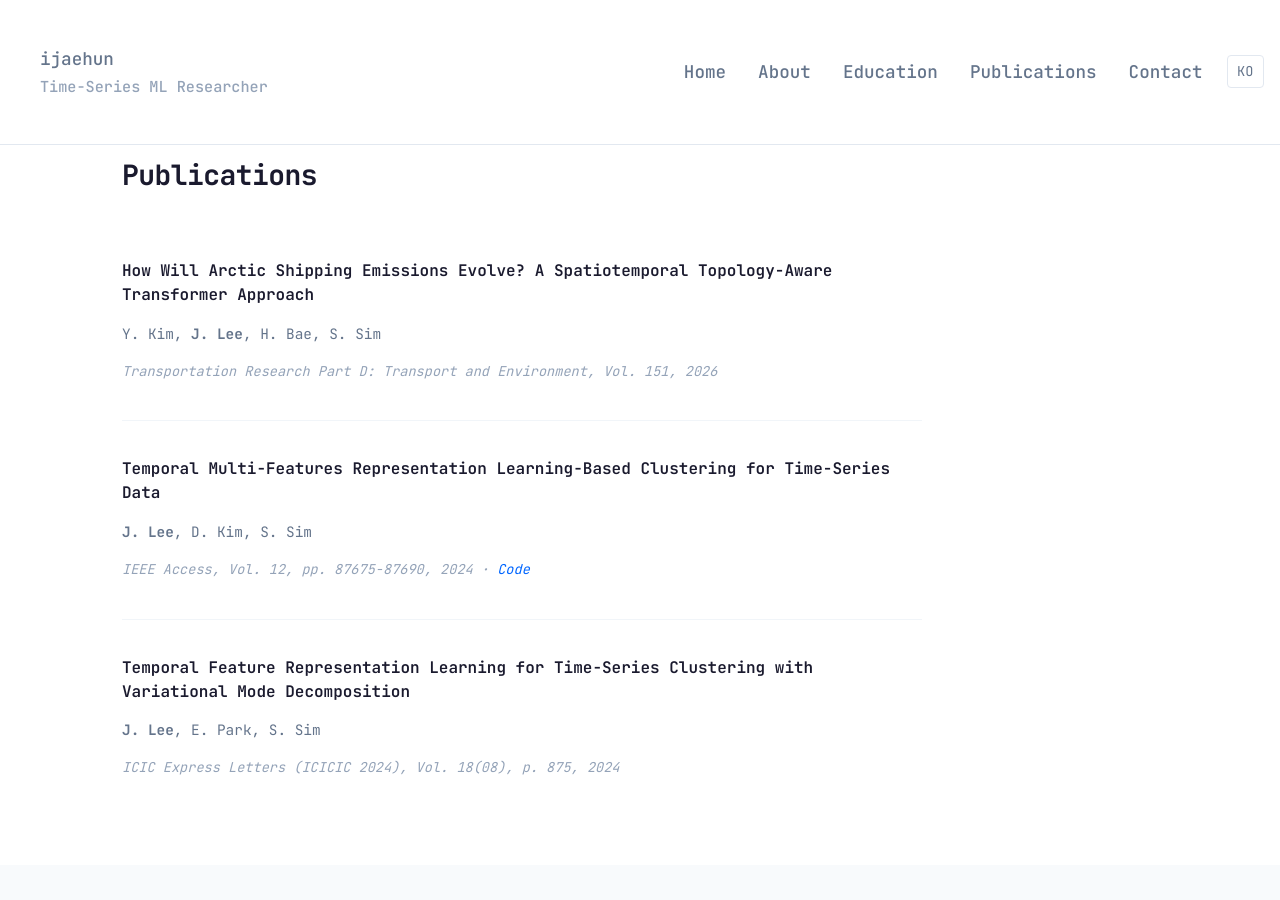
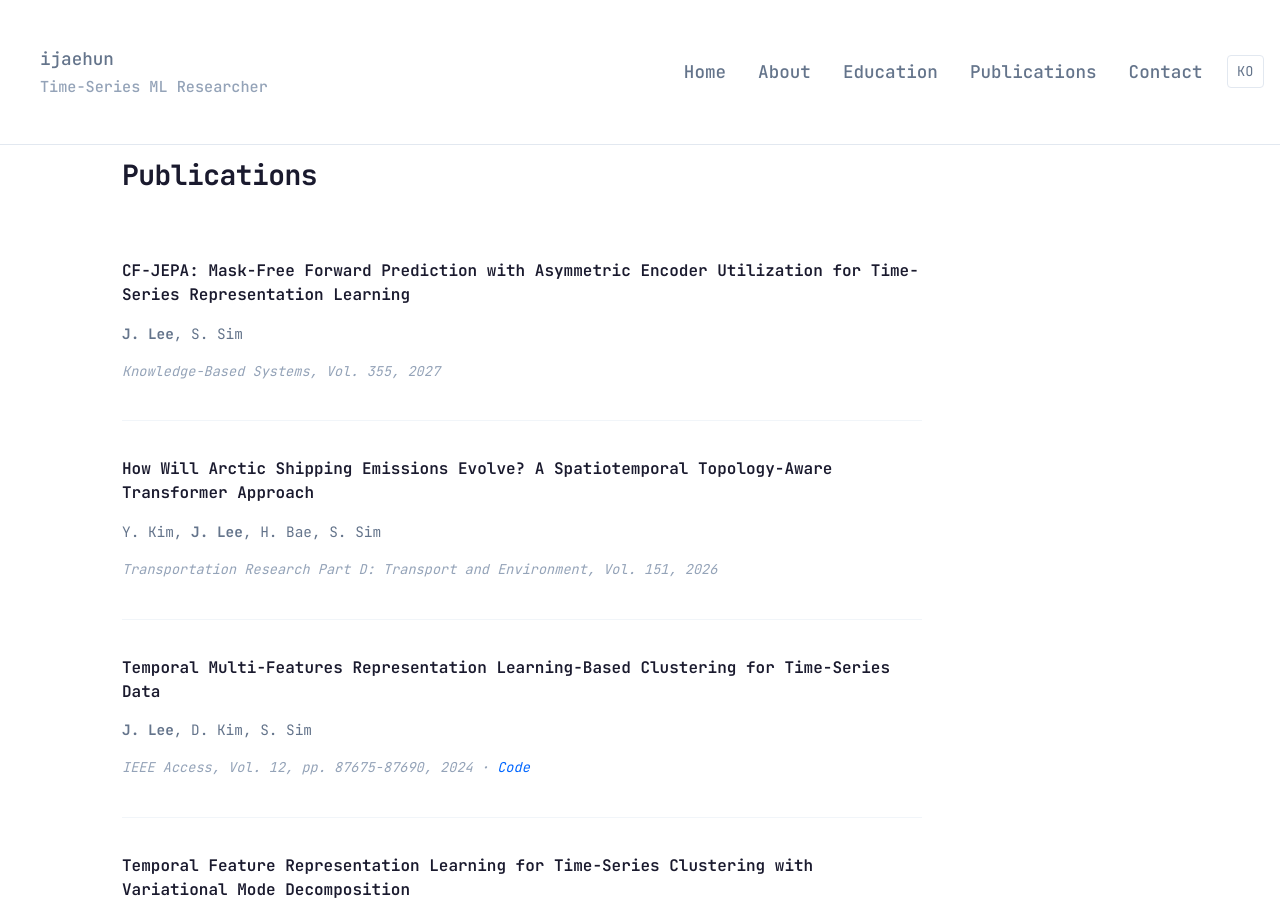
Before and after one commit to ijaehun/ijaehun.github.io, a Jekyll site: the page built from _pages/index.html, in a window 1280 px wide and 900 px high, scrolled down 1977 px. Built offline with Jekyll 4.4.1, drawn with Linux system fonts in a browser that asks for light colours.

Commit message:
Add CF-JEPA paper (Knowledge-Based Systems) to publications

```diff
--- a/_includes/home.html
+++ b/_includes/home.html
@@ -125,7 +125,12 @@
   <div class="container">
     <h2 class="section__heading">{{ t.heading.publications }}</h2>
     <div class="publications">
-      <!-- 최신 3개 (항상 표시) -->
+      <!-- 최신 4개 (항상 표시) -->
+      <div class="publication-item">
+        <p class="publication-item__title">CF-JEPA: Mask-Free Forward Prediction with Asymmetric Encoder Utilization for Time-Series Representation Learning</p>
+        <p class="publication-item__authors"><strong>J. Lee</strong>, S. Sim</p>
+        <p class="publication-item__venue">Knowledge-Based Systems, Vol. 355, 2027</p>
+      </div>
       <div class="publication-item">
         <p class="publication-item__title">How Will Arctic Shipping Emissions Evolve? A Spatiotemporal Topology-Aware Transformer Approach</p>
         <p class="publication-item__authors">Y. Kim, <strong>J. Lee</strong>, H. Bae, S. Sim</p>
```
